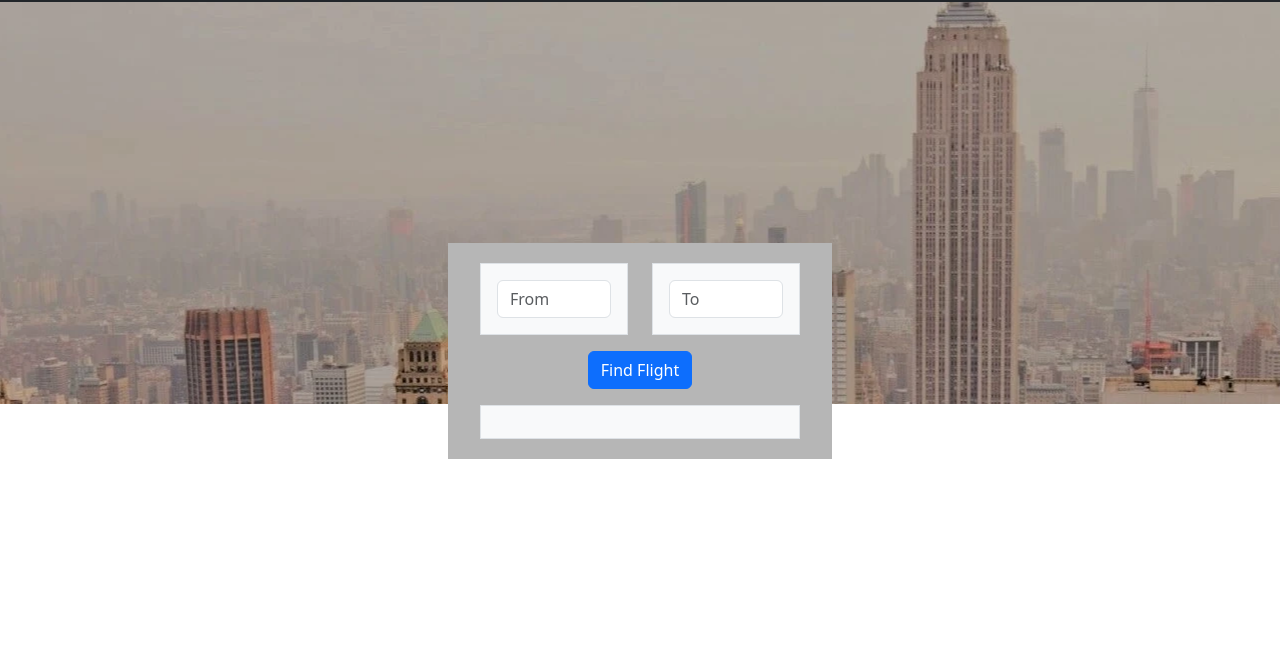
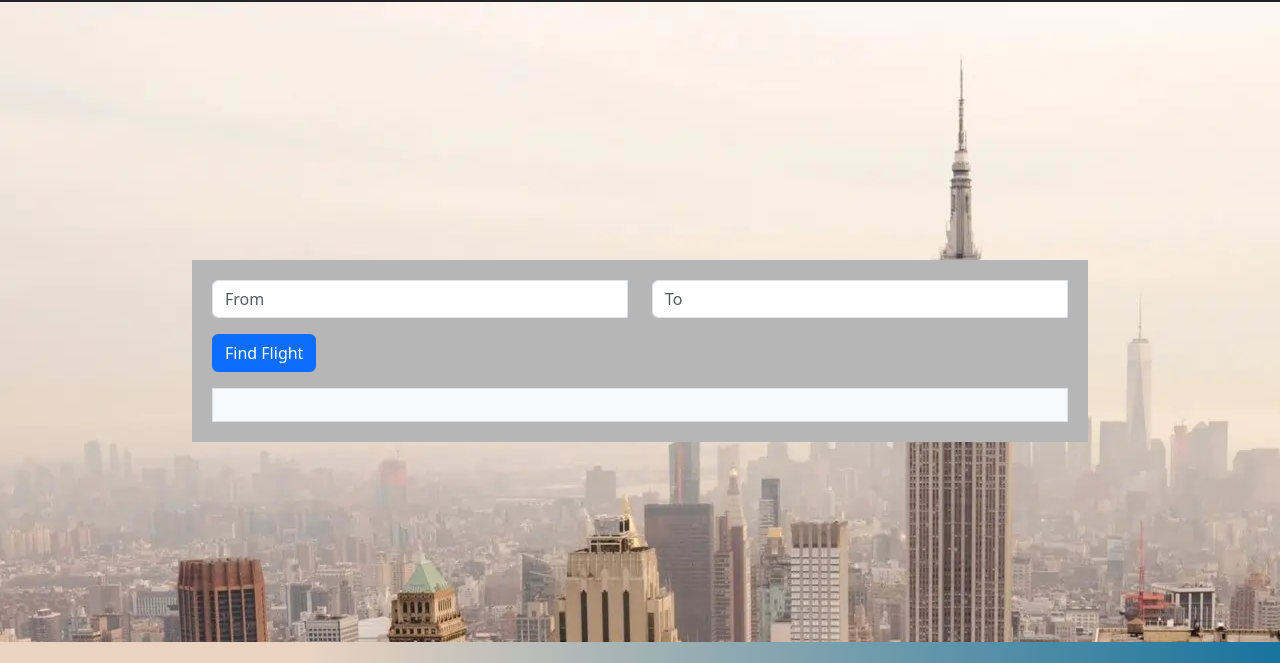
Before and after one commit to 7MO0DiX7R/7MO0DiX7R.github.io, a plain HTML site: page flights.html in a window 1280 px wide. Shown: the part 129-792 px from the top of the page. Drawn offline with nearby package versions, Linux system fonts and the light colour scheme.

Commit message:
Klar(om man får inte jobba på torsdag)

```diff
--- a/flights.html
+++ b/flights.html
@@ -1,5 +1,12 @@
 <!DOCTYPE html>
 <html lang="en">
+  <meta charset="UTF-8" />
+  <meta name="viewport" content="width=device-width, initial-scale=1.0" />
+  <meta
+    name="description"
+    content="Welcome to DAirya, your one-stop destination for finding flights easily and conveniently. Explore our wide range of flight options and plan your travels hassle-free."
+  />
+
   <link
     href="https://cdn.jsdelivr.net/npm/bootstrap@5.3.3/dist/css/bootstrap.min.css"
     rel="stylesheet"
@@ -60,10 +67,9 @@
     <main>
       <div class="flights-bg-container">
         <div class="flights-container">
-          <div class="container text-center">
           <div class="row mb-3">
-              <div class="col-md-6 custom-width">
-                <div class="p-3 border bg-light">
+            <div class="col-md-6">
+              <div class="input-group">
                 <input
                   type="text"
                   id="from-city"
@@ -71,10 +77,13 @@
                   placeholder="From"
                   class="form-control"
                 />
+                <datalist id="city-list">
+                  <!-- City options will be added here -->
+                </datalist>
               </div>
             </div>
-              <div class="col-md-6 custom-width">
-                <div class="p-3 border bg-light">
+            <div class="col-md-6">
+              <div class="input-group">
                 <input
                   type="text"
                   id="to-city"
@@ -82,6 +91,9 @@
                   placeholder="To"
                   class="form-control"
                 />
+                <datalist id="city-list">
+                  <!-- City options will be added here -->
+                </datalist>
               </div>
             </div>
           </div>
@@ -96,10 +108,6 @@
             <div class="col-md-12">
               <div id="flight-info" class="p-3 border bg-light"></div>
             </div>
-            </div>
-            <datalist id="city-list">
-              <!-- City options will be added here -->
-            </datalist>
           </div>
         </div>
       </div>
--- a/style.css
+++ b/style.css
@@ -1,3 +1,7 @@
+* {
+  margin: 0;
+  padding: 0;
+}
 .navbar-toggler {
   background-color: rgb(87, 33, 52);
   border-color: rgb(255, 255, 255);
@@ -48,14 +52,15 @@
 }
 
 .bg-body-tertiary {
-  background-image: linear-gradient(90deg, #ead3c1 24%, #18739d) !important;
+  background-image: linear-gradient(90deg, #ead3c1 24%, #18739d);
 }
 
 .flights-bg-container {
-  background-image: url("flights-bg-changed.webp");
+  background-image: url("flights-bg.webp");
+  background: cover;
   background-position: top center;
   background-repeat: no-repeat;
-  height: 100vh;
+  height: 80vh;
   padding: 20px;
 }
 
@@ -65,6 +70,6 @@
   top: 60%;
   left: 50%;
   transform: translate(-50%, -50%);
-  width: 30%;
+  width: 70%;
   padding: 20px;
 }
```
Also changed, not shown: flights-bg.webp (added), index.html (indentation only). Lines whose indentation alone changed are shown as unchanged.
